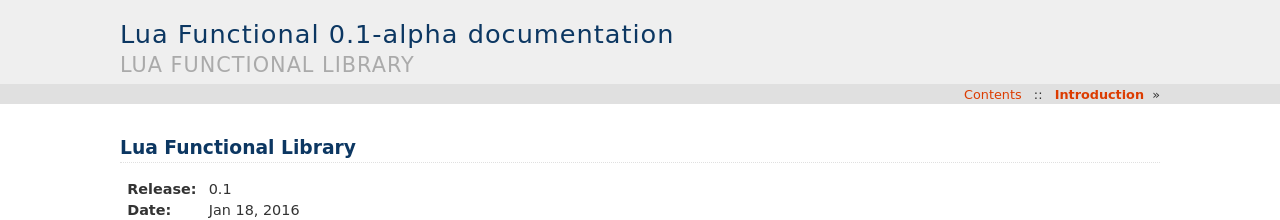
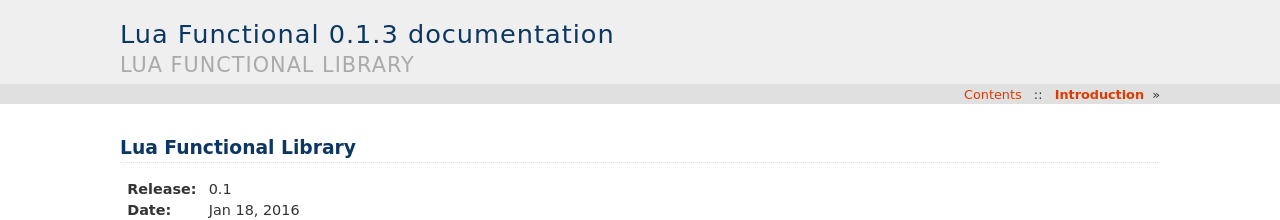
Before and after one commit to luafun/luafun, a Sphinx documentation site: the page built from doc/index.rst, in a window 1280 px wide. Shown: the top 220 px of the page. Built offline with Sphinx 7.4.7, drawn with Linux system fonts in a browser that asks for light colours.

Commit message:
Bump version to 0.1.3

```diff
--- a/doc/conf.py
+++ b/doc/conf.py
@@ -53,7 +53,7 @@
 # The short X.Y version.
 version = '0.1'
 # The full version, including alpha/beta/rc tags.
-release = '0.1-alpha'
+release = '0.1.3'
 
 # The language for content autogenerated by Sphinx. Refer to documentation
 # for a list of supported languages.
```
Also changed, not shown: 2 other files.
